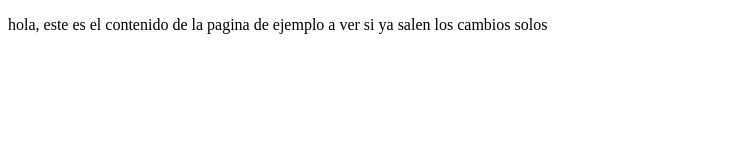
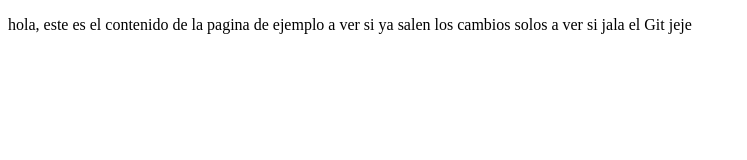
Before and after one commit to landillo/CursosPlatzi, a plain HTML site: page index.html in a window 1280 px wide. Shown: the whole page, without its empty margins (0-747 px from the left). Drawn offline with Linux system fonts and the light colour scheme.

Commit message:
agregamos señal de prueba

```diff
--- a/index.html
+++ b/index.html
@@ -9,7 +9,8 @@
 <body>
     <p>
         hola, este es el contenido de la pagina de ejemplo
-        a ver si ya salen los cambios solos
+        a ver si ya salen los cambios solos a ver si
+        jala el Git jeje
     </p>
 </body>
 </html>
```
